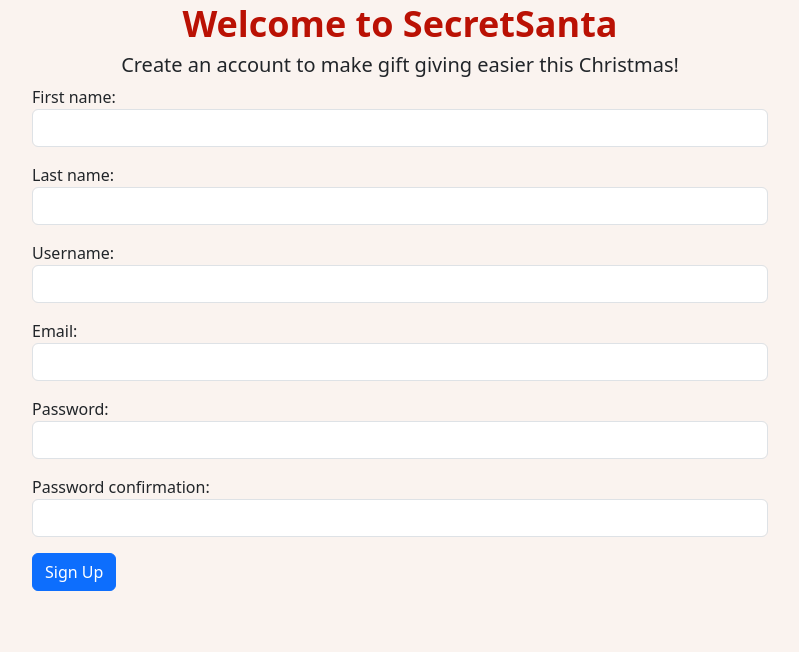
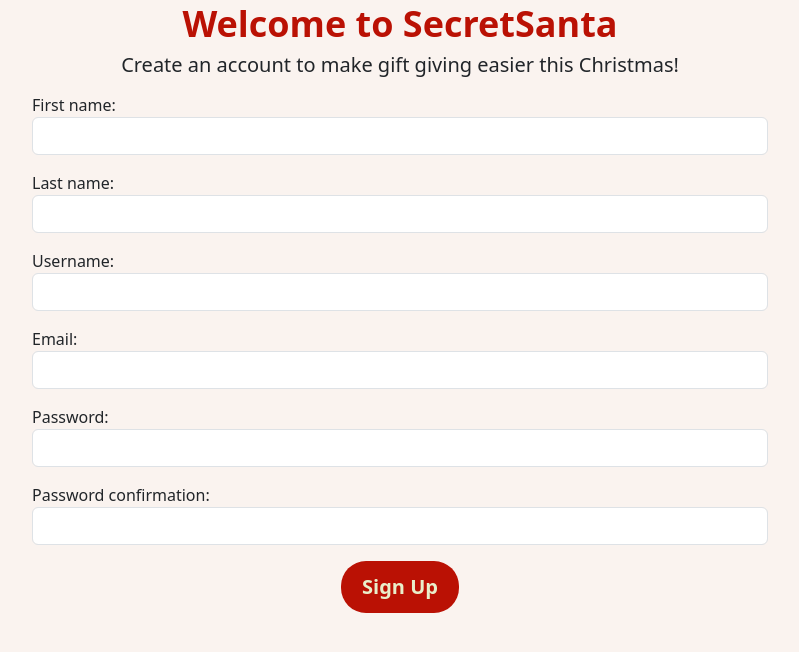
Before and after one commit to alex-enc/secret-santa-wishlist-django, a Django app: page /sign_up/ in a window 1280 px wide. Shown: the part 102-754 px from the top of the page, without its empty margins (240-1039 px from the left). Run offline with Django 4.2, Linux system fonts and the light colour scheme; some libraries are stand-ins or nearby versions.

Commit message:
Create a new buttons.css and use it on new sign up button on sign up page

```diff
--- /dev/null
+++ b/secret_santa_wishlist/secretsanta/static/buttons.css
@@ -0,0 +1,8 @@
+.btn-red {
+    background-color: #BA1104;
+    color: #E9EFCB;
+    border-radius: 25px;
+    font-size: 20px;
+    font-weight: 600;
+    padding: 10px 20px 10px 20px;
+}
--- a/secret_santa_wishlist/secretsanta/static/homepage.css
+++ b/secret_santa_wishlist/secretsanta/static/homepage.css
@@ -1,14 +1,5 @@
 .christmas-carousel {
     padding-bottom: 10vh;
-}
-
-.btn-sign-up {
-    background-color: #BA1104;
-    color: #E9EFCB;
-    border-radius: 25px;
-    font-size: 20px;
-    font-weight: 600;
-    padding: 10px 20px 10px 20px;
 }
 
 .nav-sign-up {
--- a/secret_santa_wishlist/secretsanta/templates/base.html
+++ b/secret_santa_wishlist/secretsanta/templates/base.html
@@ -9,6 +9,7 @@
         <script src="https://cdn.jsdelivr.net/npm/@popperjs/core@2.11.8/dist/umd/popper.min.js" integrity="sha384-I7E8VVD/ismYTF4hNIPjVp/Zjvgyol6VFvRkX/vR+Vc4jQkC+hVqc2pM8ODewa9r" crossorigin="anonymous"></script>
         <link href="{% static 'base.css' %}" rel="stylesheet">
         <link href="{% static 'homepage.css' %}" rel="stylesheet">
+        <link href="{% static 'buttons.css' %}" rel="stylesheet">
         <link rel="preconnect" href="https://fonts.googleapis.com">
         <link rel="preconnect" href="https://fonts.gstatic.com" crossorigin>
         <link href="https://fonts.googleapis.com/css2?family=Poppins:ital,wght@0,100;0,200;0,300;0,400;0,500;0,600;0,700;0,800;0,900;1,100;1,200;1,300;1,400;1,500;1,600;1,700;1,800;1,900&display=swap" rel="stylesheet">
--- a/secret_santa_wishlist/secretsanta/templates/home.html
+++ b/secret_santa_wishlist/secretsanta/templates/home.html
@@ -27,7 +27,7 @@
     </div>
     <div style="justify-content: center; display: flex;">
         <div class="mb-3">
-            <a href="{% url 'sign_up' %}" class="btn btn-sign-up">SIGN UP</a>
+            <a href="{% url 'sign_up' %}" class="btn btn-red">SIGN UP</a>
         </div>
     </div>
 {% endblock %}
--- a/secret_santa_wishlist/secretsanta/templates/sign_up.html
+++ b/secret_santa_wishlist/secretsanta/templates/sign_up.html
@@ -3,14 +3,16 @@
 <div class="container">
     <div class="row">
         <div class="col-8 mx-auto">
-            <div class="text-center">
+            <div class="text-center mb-3">
                 <h1>Welcome to SecretSanta</h1>
                 <h5>Create an account to make gift giving easier this Christmas!</h5>
             </div>
             <form action="{% url 'sign_up'%}" method="post">
                 {% csrf_token %}
                 {% include 'partials/bootstrap_form.html' with form=form %}
-                <input type="submit" value="Sign Up" class="btn btn-primary">
+                <div class="text-center">
+                    <input type="submit" value="Sign Up" class="btn btn-red">
+                </div>
             </form>
         </div>
     </div>
```
